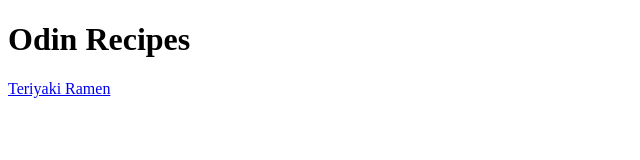
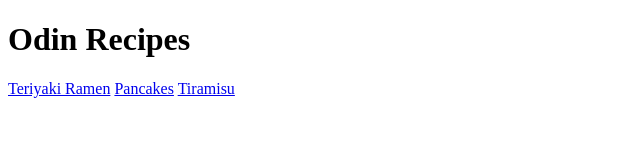
Before and after one commit to Sunbro4464/odin-recipes, a plain HTML site: page index.html in a window 1280 px wide. Shown: the whole page, without its empty margins (0-640 px from the left). Drawn offline with Linux system fonts and the light colour scheme.

Commit message:
Add links to additional recipe pages

```diff
--- a/index.html
+++ b/index.html
@@ -9,5 +9,7 @@
 <body>
     <h1>Odin Recipes</h1>
     <a href="../odin-recipes/recipes/teriyakiramen.html">Teriyaki Ramen</a>
+    <a href="../odin-recipes/recipes/pancakes.html">Pancakes</a>
+    <a href="../odin-recipes/recipes/tiramisu.html">Tiramisu</a>
 </body>
 </html>
```
